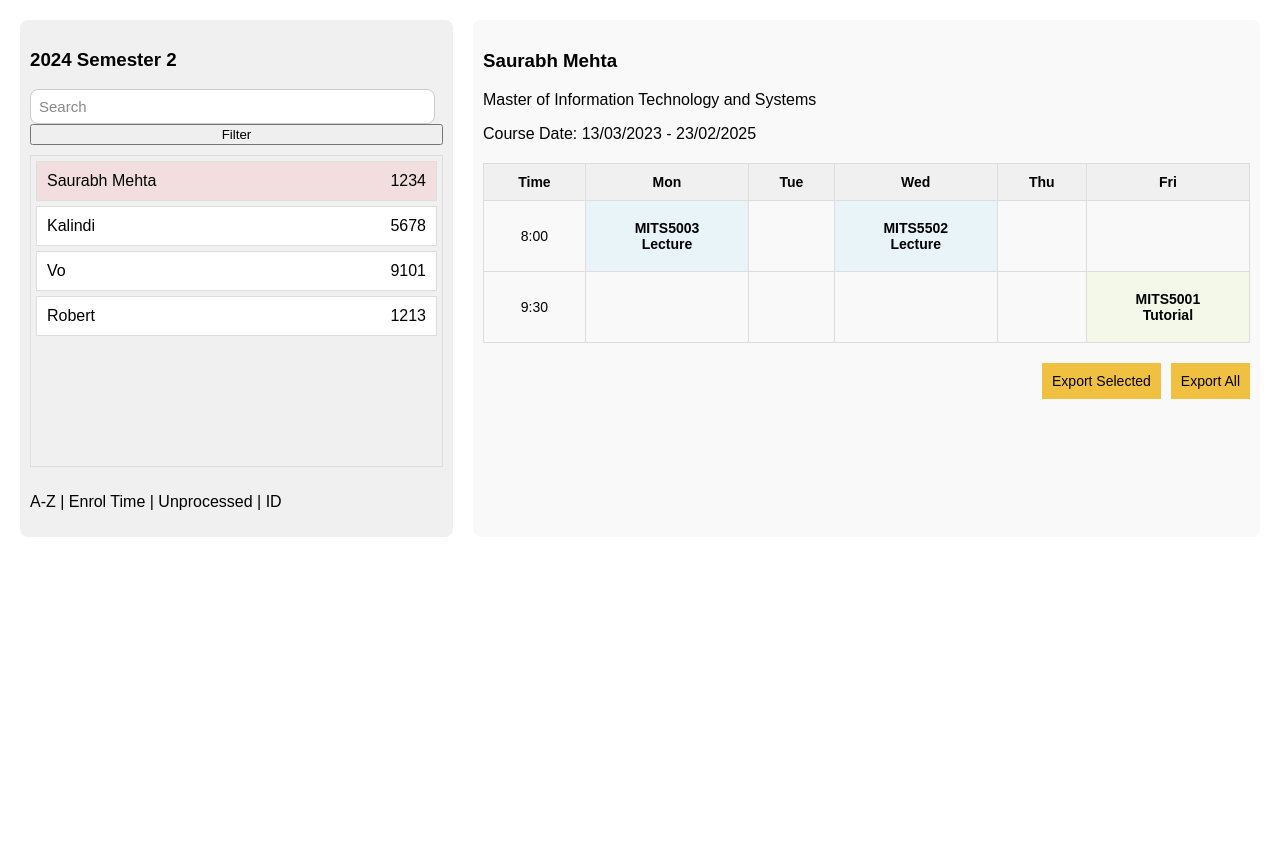
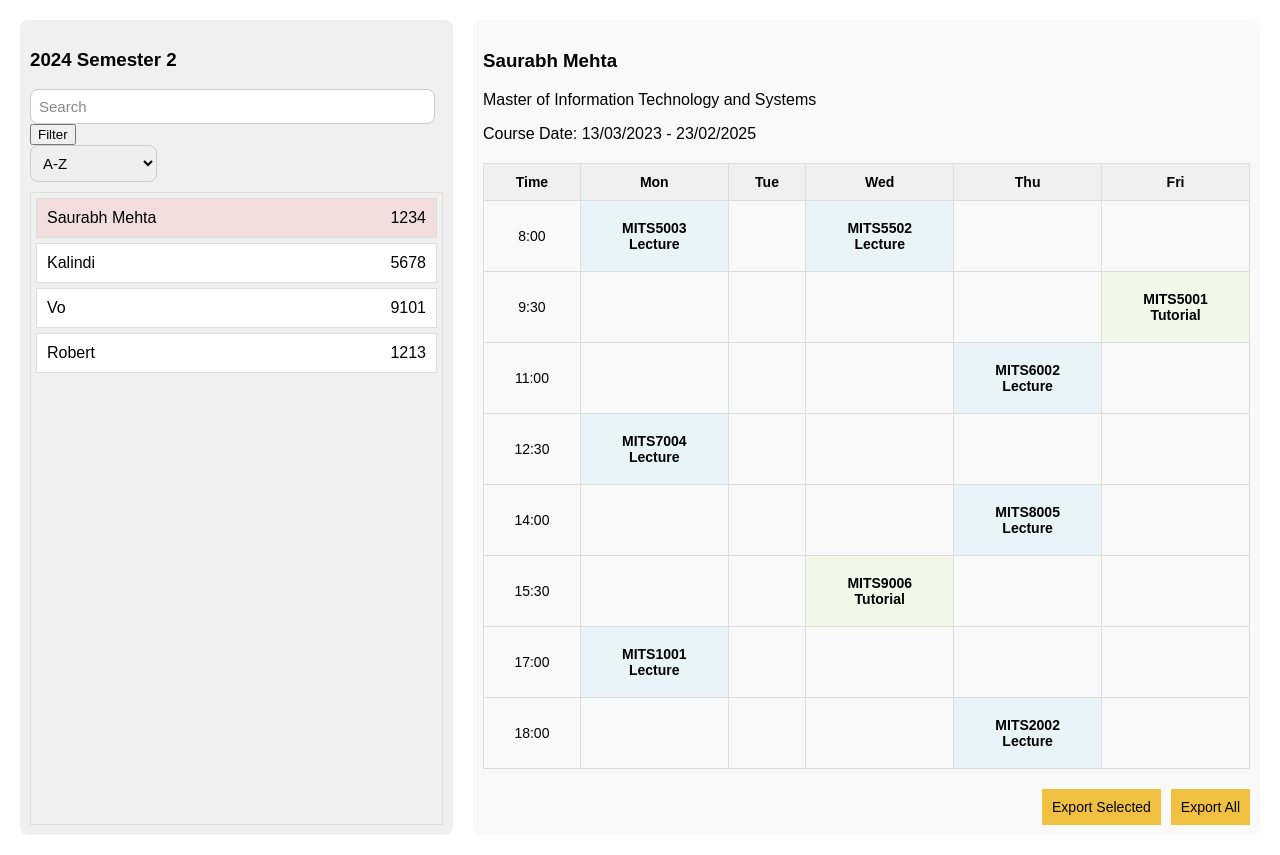
Before and after one commit to dinosauryeo/IT-project, a Flask app: page /student in a window 1280 px wide. Shown: the part 180-1035 px from the top of the page. Before the commit the page ends 717 px from the top, so only its background shows below. Run offline with Flask 3, Linux system fonts and the light colour scheme.

Commit message:
beautify the student UI

```diff
--- a/templates/student.html
+++ b/templates/student.html
@@ -39,7 +39,19 @@
             <div class="left-bar">
                 <h3>2024 Semester 2</h3>
                 <input type="text" id="search-student" placeholder="Search">
+
+                <!-- Filter with dropdown options -->
+                <div class="filter-container">
                     <button id="filter-button">Filter</button>
+                    <div class="dropdown-content">
+                        <select id="filter-options">
+                            <option value="az">A-Z</option>
+                            <option value="enrol-time">Enrol Time</option>
+                            <option value="unprocessed">Unprocessed</option>
+                            <option value="id">ID</option>
+                        </select>
+                    </div>
+                </div>
 
                 <!-- Scrollable container for the student list -->
                 <div class="student-list">
@@ -57,13 +69,7 @@
                     </div>
                     <!-- More students here -->
                 </div>
-
-                <!-- Filter options -->
-                <div class="filter-options">
-                    <p>A-Z | Enrol Time | Unprocessed | ID</p>
             </div>
-            </div>
-
 
             <!-- Right Bar (Student Details & Timetable) -->
             <div class="right-bar">
@@ -87,7 +93,7 @@
                             </tr>
                         </thead>
                         <tbody>
-                            <!-- Example row: 8:00 AM -->
+                            <!-- Example rows extending until 6:00 PM -->
                             <tr>
                                 <td>8:00</td>
                                 <td class="lecture">MITS5003<br>Lecture</td>
@@ -96,7 +102,6 @@
                                 <td></td>
                                 <td></td>
                             </tr>
-                            <!-- Example row: 9:30 AM -->
                             <tr>
                                 <td>9:30</td>
                                 <td></td>
@@ -105,7 +110,54 @@
                                 <td></td>
                                 <td class="tutorial">MITS5001<br>Tutorial</td>
                             </tr>
-                            <!-- More rows here -->
+                            <tr>
+                                <td>11:00</td>
+                                <td></td>
+                                <td></td>
+                                <td></td>
+                                <td class="lecture">MITS6002<br>Lecture</td>
+                                <td></td>
+                            </tr>
+                            <tr>
+                                <td>12:30</td>
+                                <td class="lecture">MITS7004<br>Lecture</td>
+                                <td></td>
+                                <td></td>
+                                <td></td>
+                                <td></td>
+                            </tr>
+                            <tr>
+                                <td>14:00</td>
+                                <td></td>
+                                <td></td>
+                                <td></td>
+                                <td class="lecture">MITS8005<br>Lecture</td>
+                                <td></td>
+                            </tr>
+                            <tr>
+                                <td>15:30</td>
+                                <td></td>
+                                <td></td>
+                                <td class="tutorial">MITS9006<br>Tutorial</td>
+                                <td></td>
+                                <td></td>
+                            </tr>
+                            <tr>
+                                <td>17:00</td>
+                                <td class="lecture">MITS1001<br>Lecture</td>
+                                <td></td>
+                                <td></td>
+                                <td></td>
+                                <td></td>
+                            </tr>
+                            <tr>
+                                <td>18:00</td>
+                                <td></td>
+                                <td></td>
+                                <td></td>
+                                <td class="lecture">MITS2002<br>Lecture</td>
+                                <td></td>
+                            </tr>
                         </tbody>
                     </table>
                 </div>
@@ -116,8 +168,6 @@
                     <button onclick="exportAll()">Export All</button>
                 </div>
             </div>
-
-
         </div>
     </div>
 
```
Lines whose indentation alone changed are shown as unchanged.
